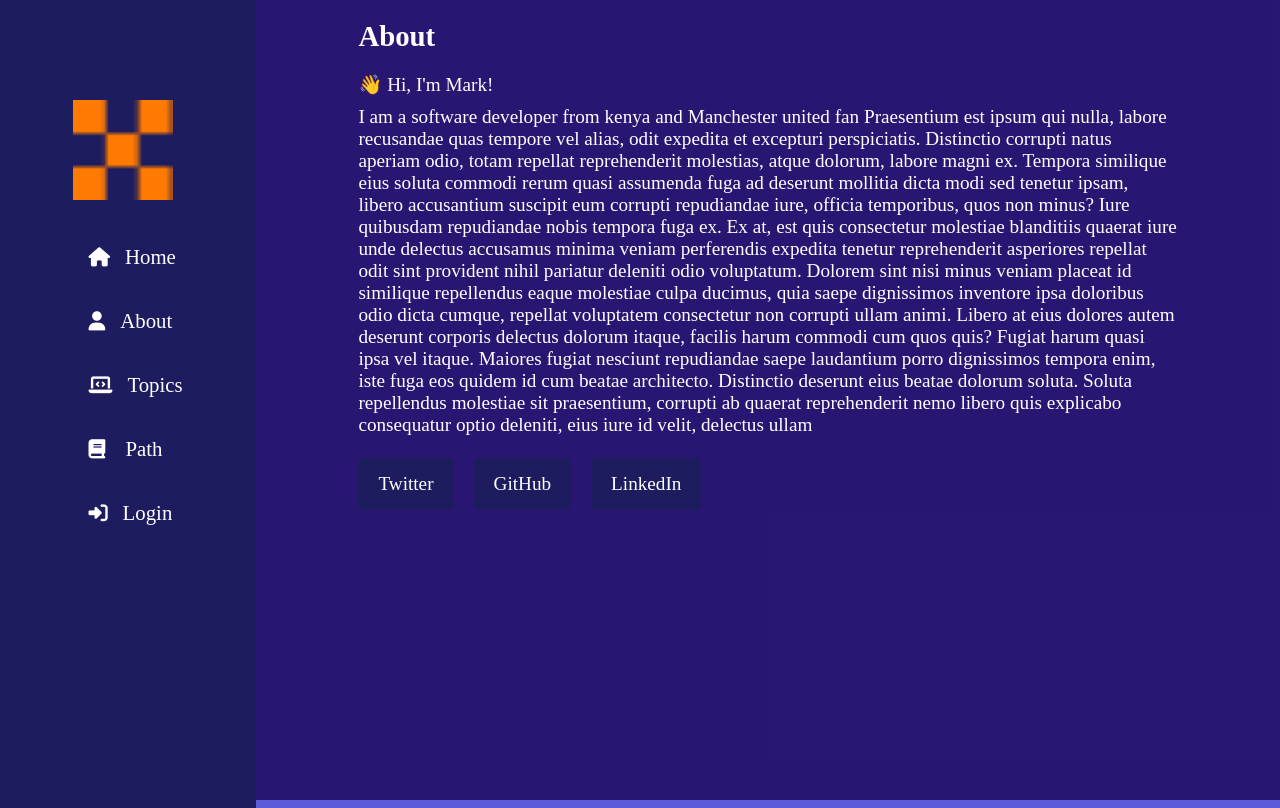
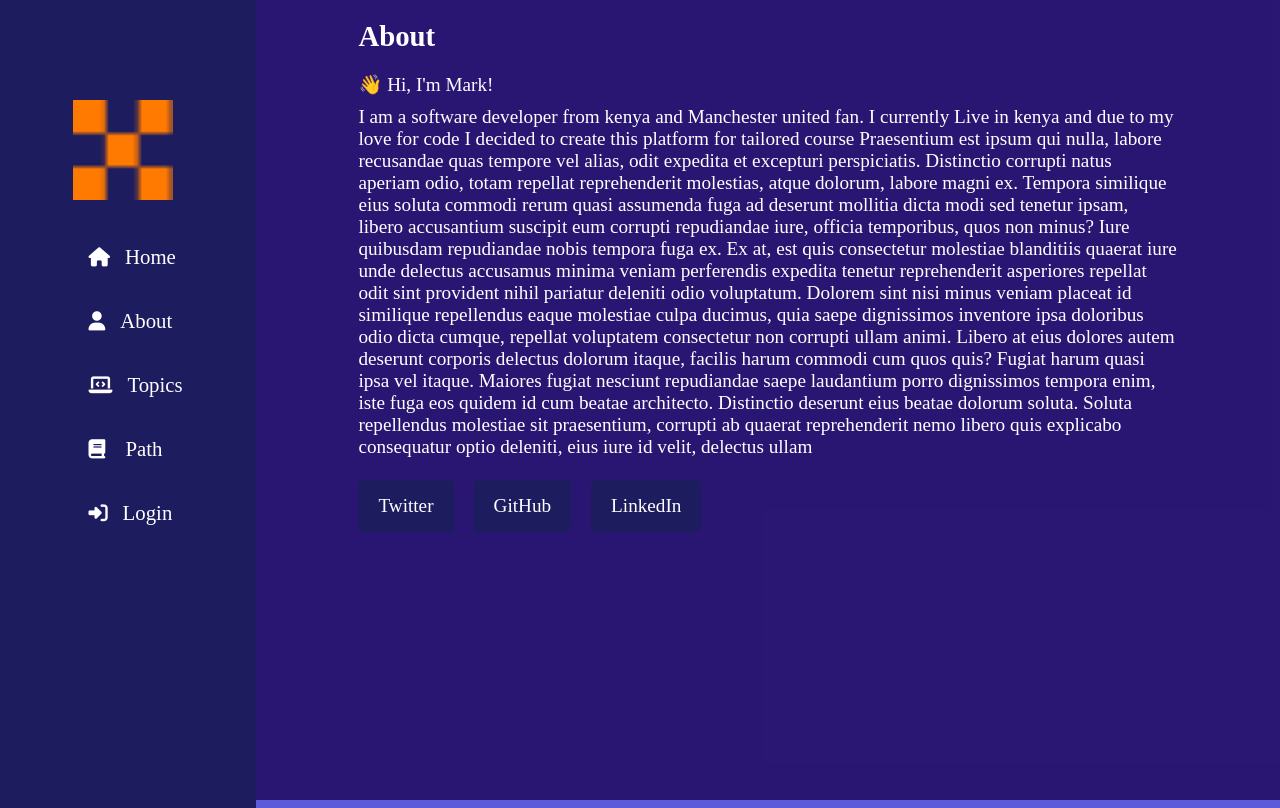
Before and after one commit to mark-okoth/vue-school-tutorial-app, a Vue app: page /#/about in a window 1280 px wide. Built offline with nearby package versions, Linux system fonts and the light colour scheme; a web font is replaced by a local one; what vue-core-video-player would draw is missing.

Commit message:
description

```diff
--- a/src/views/About.vue
+++ b/src/views/About.vue
@@ -4,7 +4,8 @@
       <h2>About</h2>
       <p class="me">👋 Hi, I'm Mark!</p>
       <p>
-      I am a software developer from kenya and Manchester united fan
+      I am a software developer from kenya and Manchester united fan. I currently Live in kenya and due to my love for code
+      I decided to create this platform for tailored course
         Praesentium est ipsum qui nulla, labore recusandae quas tempore vel alias, odit expedita et excepturi perspiciatis.
         Distinctio corrupti natus aperiam odio, totam repellat reprehenderit molestias, atque dolorum, labore magni ex.
         Tempora similique eius soluta commodi rerum quasi assumenda fuga ad deserunt mollitia dicta modi sed tenetur
```
